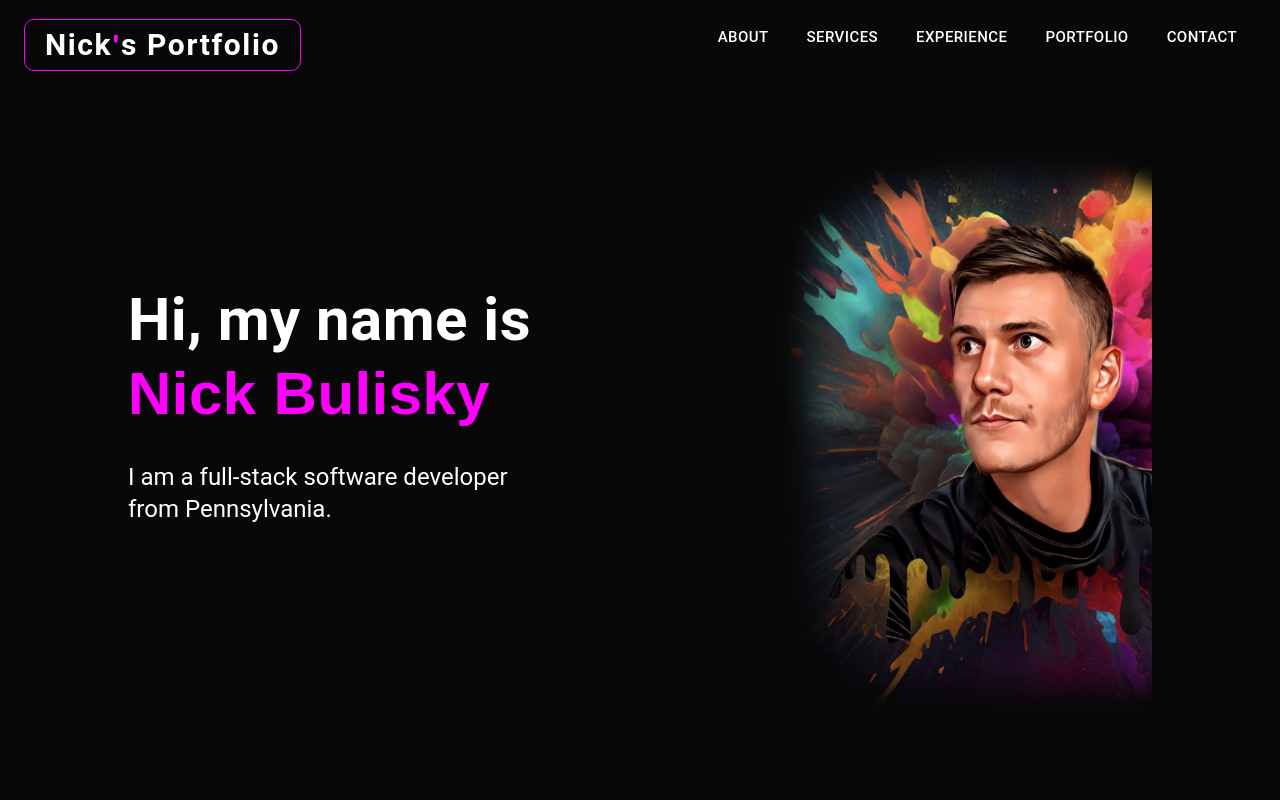
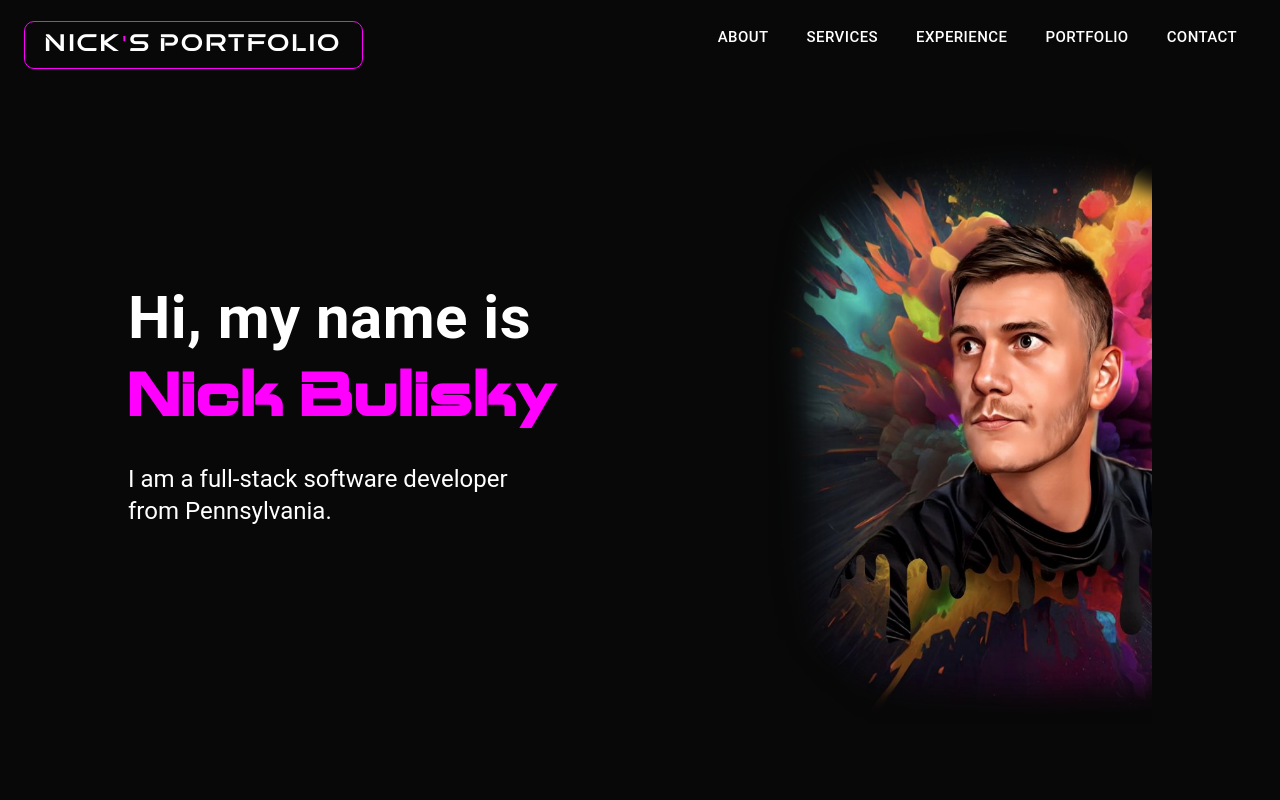
Before and after one commit to NickBull37/Nicks-Portfolio, a React (Create React App) app: page / in a window 1280 px wide. Shown: the top 800 px of the page. Built offline with nearby package versions, Linux system fonts and the light colour scheme.

Commit message:
Updating work history and adding new fonts

```diff
--- a/src/components/Header.jsx
+++ b/src/components/Header.jsx
@@ -25,22 +25,11 @@ const Header = () => {
                 <Container maxWidth="xl">
                     <Toolbar disableGutters>
                         {/*---------------------------------- DESKTOP VIEW ----------------------------------*/}
-                        {/* <DiamondIcon
-                            className="color-acc"
-                            sx={{ display: { xs: 'none', md: 'flex' }, mr: 2 }}
-                        /> */}
                         <Typography
-                            variant="h5"
-                            noWrap
+                            className="progress"
                             sx={{
                                 mt: 2,
                                 display: { xs: 'none', md: 'flex' },
-                                // fontFamily: 'monospace',
-                                fontSize: '1.875rem',
-                                fontWeight: 700,
-                                letterSpacing: '.1rem',
-                                color: 'inherit',
-                                textDecoration: 'none',
                                 // Styles for border
                                 py: '5px',
                                 px: '20px',
@@ -49,8 +38,6 @@ const Header = () => {
                             }}
                         >
                             Nick<span className="color-purple">'</span>s Portfolio
-                            {/* NICK<span className="color-purple">'</span>S PORTFOLIO */}
-                            {/* <span className="color-purple">[</span>NICK<span className="color-purple">'</span>S PORTFOLIO<span className="color-purple">]</span> */}
                         </Typography>
                         <Box
                             justifyContent={'flex-end'}
@@ -205,7 +192,7 @@ const Header = () => {
 
                             }}
                         >
-                            Hi, my name is<br /><span className="color-purple">Nick Bulisky</span>
+                            Hi, my name is<br /><span className="color-purple brave-h2">Nick Bulisky</span>
                         </Typography>
                         <Typography
                             display={{ xs: 'none', md: 'block' }}
--- a/src/index.css
+++ b/src/index.css
@@ -71,6 +71,19 @@ a {
     text-decoration: none;
 }
 
+/* ------------------ Additional fonts added ------------------ */
+@font-face {
+    font-family: 'Progress';
+    src: local('Progress'),
+         url('./fonts/Progress.ttf') format('truetype');
+}
+
+@font-face {
+    font-family: 'Brave';
+    src: local('Brave'),
+         url('./fonts/Brave.ttf') format('truetype');
+}
+
 
 /********************************************************************************************************************************************
 ************************************************************ 3. GENERIC STYLES **************************************************************
@@ -89,6 +102,31 @@ a {
 .italic-header {
     font-size: 1rem;
     font-style: italic;
+}
+
+/* Progress */
+.progress {
+    font-family: Progress !important;
+    font-weight: 300;
+    font-size: 1.5rem!important;
+    letter-spacing: .2rem !important;
+}
+
+.progress-h2 {
+    font-family: Progress !important;
+    font-weight: 300;
+    font-size: 3.25rem!important;
+    line-height: 1.2;
+    letter-spacing: 0.3rem !important;
+}
+
+/* Brave */
+.brave-h2 {
+    font-family: Brave !important;
+    /* font-weight: 300; */
+    /* font-size: 3.5rem!important; */
+    /* line-height: 1.2; */
+    letter-spacing: 0.05em;
 }
 
 
```
Also changed, not shown: src/components/WorkHistory.jsx (+38 -24 lines), src/fonts/Brave.ttf (added), src/fonts/Progress.ttf (added).
